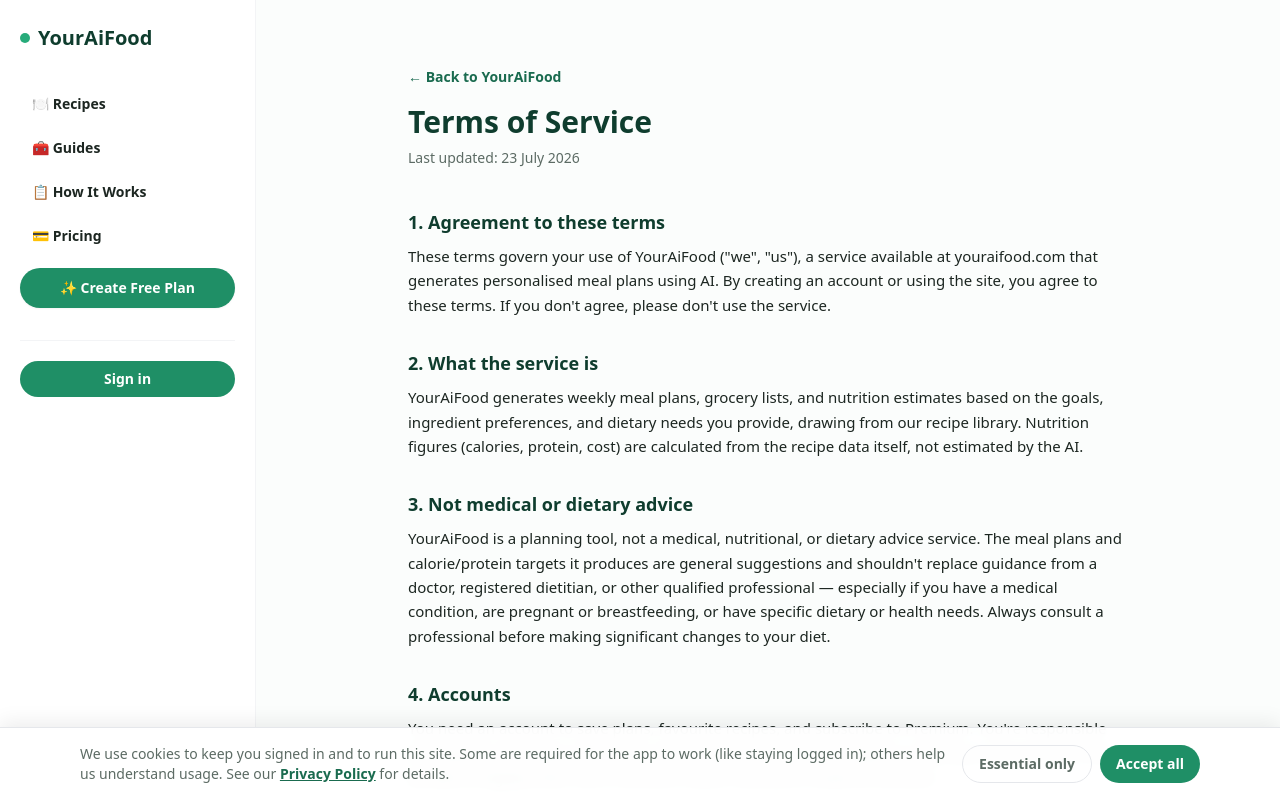
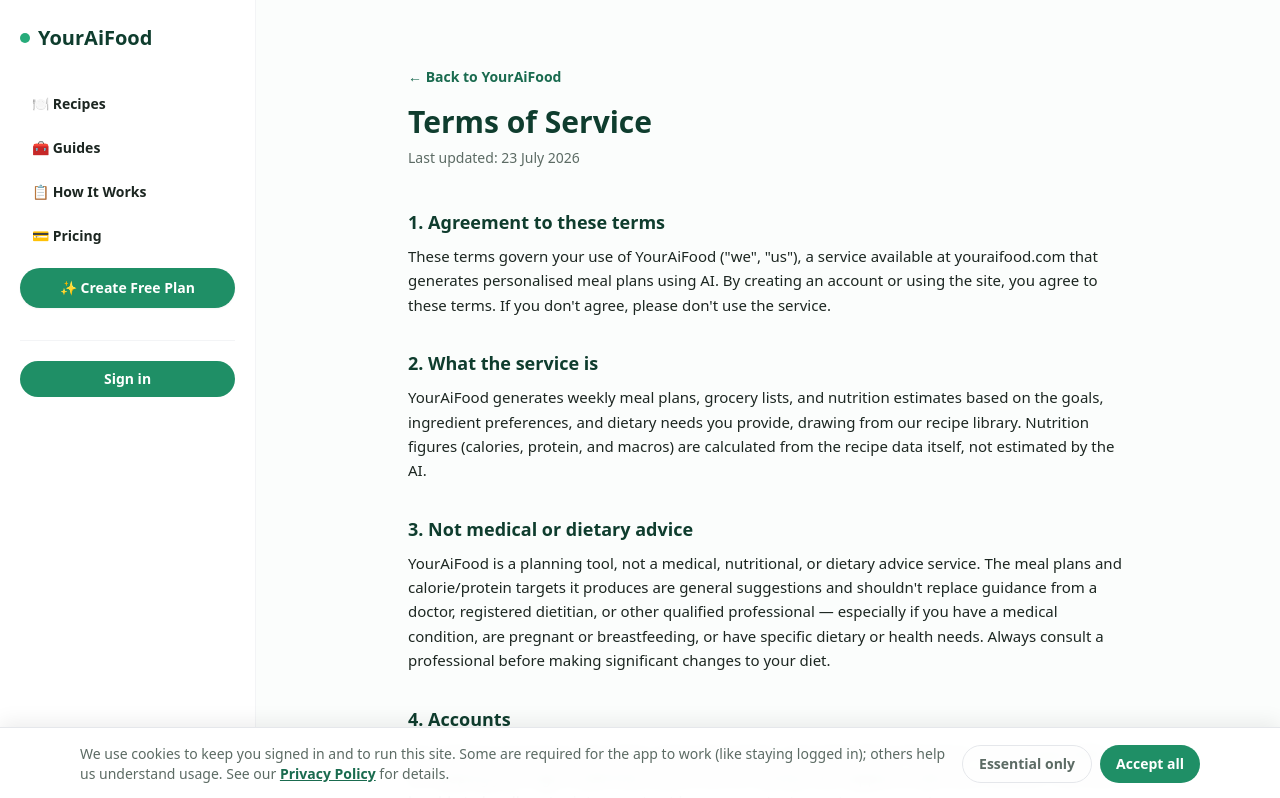
Before and after one commit to usario172332/youraifood-app, a Next.js app in the folder youraifood-app/: page /terms in a window 1280 px wide. Shown: the top 798 px of the page. Built offline with nearby package versions, Linux system fonts and the light colour scheme; no server answers.

Commit message:
Update page.js

```diff
--- a/youraifood-app/app/terms/page.js
+++ b/youraifood-app/app/terms/page.js
@@ -25,7 +25,7 @@ export default function TermsPage() {
           <p>
             YourAiFood generates weekly meal plans, grocery lists, and nutrition estimates based on the goals,
             ingredient preferences, and dietary needs you provide, drawing from our recipe library. Nutrition
-            figures (calories, protein, cost) are calculated from the recipe data itself, not estimated by the AI.
+            figures (calories, protein, and macros) are calculated from the recipe data itself, not estimated by the AI.
           </p>
         </section>
 
```
